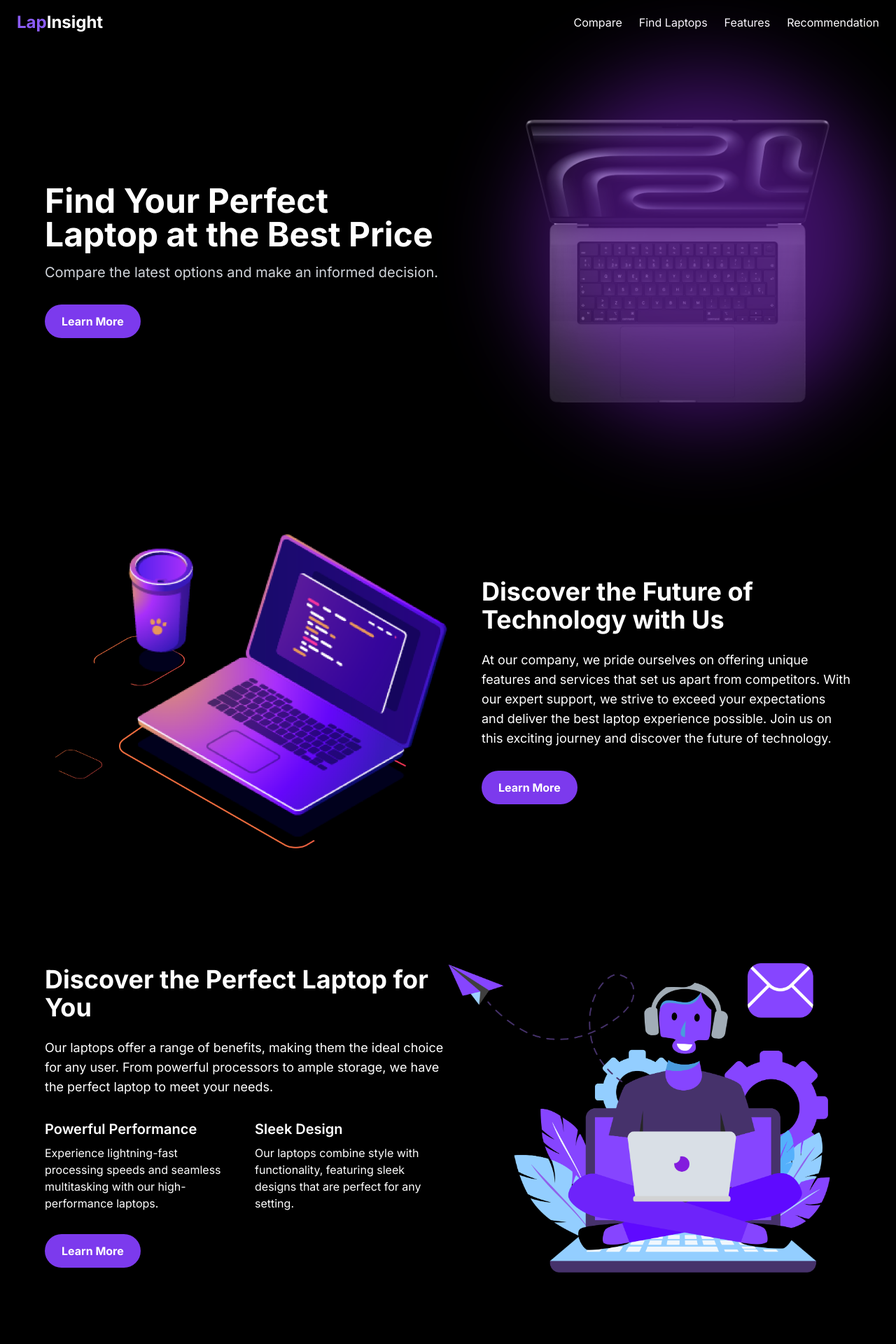
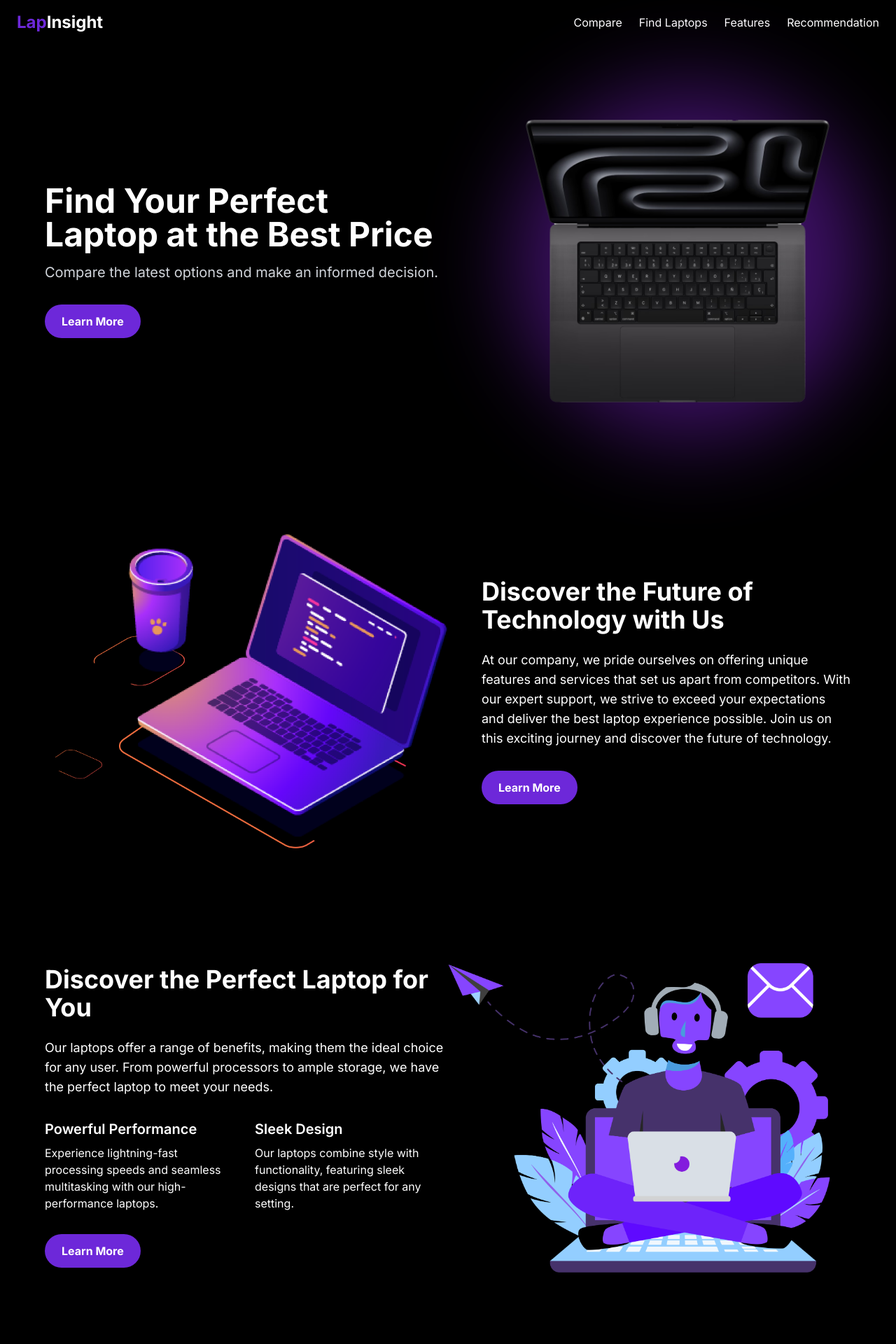
Before and after one commit to Panda-Abhisek/LapInsight, a Next.js app: page / in a window 1280 px wide. Shown: the top 1920 px of the page at 70% size. Built offline with nearby package versions, Linux system fonts and the light colour scheme.

Commit message:
change the colors to purple-700

```diff
--- a/src/components/CallToAction.jsx
+++ b/src/components/CallToAction.jsx
@@ -6,7 +6,7 @@ export default function CallToAction() {
       <div className="max-w-4xl mx-auto text-center">
         <h2 className="text-4xl font-bold mb-6">Find your perfect laptop today!</h2>
         <p className="text-xl mb-8">Discover the latest laptops with cutting-edge features and exceptional performance.</p>
-        <button className="bg-purple-600 hover:bg-purple-700 text-white font-bold py-3 px-6 rounded-full transition-colors">
+        <button className="bg-purple-700 hover:bg-purple-800 text-white font-bold py-3 px-6 rounded-full transition-colors">
           Learn More
         </button>
       </div>
--- a/src/components/Compare.jsx
+++ b/src/components/Compare.jsx
@@ -18,7 +18,7 @@ export default function Compare() {
               <p>Our laptops combine style with functionality, featuring sleek designs that are perfect for any setting.</p>
             </div>
           </div>
-          <button className="mt-8 bg-purple-600 hover:bg-purple-700 text-white font-bold py-3 px-6 rounded-full transition-colors">
+          <button className="mt-8 bg-purple-700 hover:bg-purple-800 text-white font-bold py-3 px-6 rounded-full transition-colors">
             Learn More
           </button>
         </div>
--- a/src/components/DiscoverTech.jsx
+++ b/src/components/DiscoverTech.jsx
@@ -11,7 +11,7 @@ export default function DiscoverTech() {
         <div className="lg:w-1/2 lg:pl-12">
           <h2 className="text-4xl font-bold mb-6">Discover the Future of Technology with Us</h2>
           <p className="text-lg mb-8">At our company, we pride ourselves on offering unique features and services that set us apart from competitors. With our expert support, we strive to exceed your expectations and deliver the best laptop experience possible. Join us on this exciting journey and discover the future of technology.</p>
-          <button className="bg-purple-600 hover:bg-purple-700 text-white font-bold py-3 px-6 rounded-full transition-colors">
+          <button className="bg-purple-700 hover:bg-purple-800 text-white font-bold py-3 px-6 rounded-full transition-colors">
             Learn More
           </button>
         </div>
--- a/src/components/Footer.jsx
+++ b/src/components/Footer.jsx
@@ -6,26 +6,26 @@ export default function Footer() {
     <footer className="bg-black py-12 px-6">
       <div className="max-w-6xl mx-auto grid grid-cols-1 md:grid-cols-2 lg:grid-cols-4 gap-8">
         <div>
-          <h3 className="text-2xl font-bold text-purple-500 mb-4">LapInsight</h3>
+          <h3 className="text-2xl font-bold text-purple-700 mb-4">LapInsight</h3>
           <p className="text-gray-400">Address: Berhampur, Ganjam, Odisha, IN, 761008</p>
           <p className="text-gray-400">Contact: lapinsight404@gmail.com</p>
         </div>
         <div>
           <h4 className="text-lg font-semibold mb-4">Quick Links</h4>
           <ul className="space-y-2">
-            <li><Link href="#" className="text-gray-400 hover:text-purple-500 transition-colors">Home</Link></li>
-            <li><Link href="#" className="text-gray-400 hover:text-purple-500 transition-colors">About</Link></li>
-            <li><Link href="#" className="text-gray-400 hover:text-purple-500 transition-colors">Services</Link></li>
-            <li><Link href="#" className="text-gray-400 hover:text-purple-500 transition-colors">Contact</Link></li>
+            <li><Link href="#" className="text-gray-400 hover:text-purple-700 transition-colors">Home</Link></li>
+            <li><Link href="#" className="text-gray-400 hover:text-purple-700 transition-colors">About</Link></li>
+            <li><Link href="#" className="text-gray-400 hover:text-purple-700 transition-colors">Services</Link></li>
+            <li><Link href="#" className="text-gray-400 hover:text-purple-700 transition-colors">Contact</Link></li>
           </ul>
         </div>
         <div>
           <h4 className="text-lg font-semibold mb-4">Follow Us</h4>
           <ul className="space-y-2">
-            <li><Link href="#" className="text-gray-400 hover:text-purple-500 transition-colors">Facebook</Link></li>
-            <li><Link href="#" className="text-gray-400 hover:text-purple-500 transition-colors">Twitter</Link></li>
-            <li><Link href="#" className="text-gray-400 hover:text-purple-500 transition-colors">Instagram</Link></li>
-            <li><Link href="#" className="text-gray-400 hover:text-purple-500 transition-colors">LinkedIn</Link></li>
+            <li><Link href="#" className="text-gray-400 hover:text-purple-700 transition-colors">Facebook</Link></li>
+            <li><Link href="#" className="text-gray-400 hover:text-purple-700 transition-colors">Twitter</Link></li>
+            <li><Link href="#" className="text-gray-400 hover:text-purple-700 transition-colors">Instagram</Link></li>
+            <li><Link href="#" className="text-gray-400 hover:text-purple-700 transition-colors">LinkedIn</Link></li>
           </ul>
         </div>
         <div>
@@ -33,7 +33,7 @@ export default function Footer() {
           <p className="text-gray-400 mb-4">Subscribe to our newsletter for the latest updates.</p>
           <form className="flex">
             <input type="email" placeholder="Your email" className="bg-gray-800 text-white px-4 py-2 rounded-l-full focus:outline-none focus:ring-2 focus:ring-purple-500" />
-            <button type="submit" className="bg-purple-600 hover:bg-purple-700 text-white px-4 py-2 rounded-r-full transition-colors">Subscribe</button>
+            <button type="submit" className="bg-purple-700 hover:bg-purple-800 text-white px-4 py-2 rounded-r-full transition-colors">Subscribe</button>
           </form>
         </div>
       </div>
--- a/src/components/Header.jsx
+++ b/src/components/Header.jsx
@@ -4,15 +4,15 @@ import Link from 'next/link'
 export default function Header() {
   return (
     <header className="bg-black py-4 px-6 flex justify-between items-center">
-      <Link href="/" className="text-2xl font-bold text-purple-500">
+      <Link href="/" className="text-2xl font-bold text-purple-700">
         Lap<span className="text-white">Insight</span>
       </Link>
       <nav>
         <ul className="flex space-x-6">
-          <li><Link href="/compare" className="hover:text-purple-500 transition-colors">Compare</Link></li>
-          <li><Link href="/find-laptops" className="hover:text-purple-500 transition-colors">Find Laptops</Link></li>
-          <li><Link href="/features" className="hover:text-purple-500 transition-colors">Features</Link></li>
-          <li><Link href="/recommendation" className="hover:text-purple-500 transition-colors">Recommendation</Link></li>
+          <li><Link href="/compare" className="hover:text-purple-700 transition-colors">Compare</Link></li>
+          <li><Link href="/find-laptops" className="hover:text-purple-700 transition-colors">Find Laptops</Link></li>
+          <li><Link href="/features" className="hover:text-purple-700 transition-colors">Features</Link></li>
+          <li><Link href="/recommendation" className="hover:text-purple-700 transition-colors">Recommendation</Link></li>
         </ul>
       </nav>
     </header>
--- a/src/components/Hero.jsx
+++ b/src/components/Hero.jsx
@@ -9,7 +9,7 @@ export default function Hero() {
         <div className="max-w-xl">
           <h1 className="text-5xl font-bold mb-4 text-white">Find Your Perfect Laptop at the Best Price</h1>
           <p className="text-xl mb-8 text-gray-300">Compare the latest options and make an informed decision.</p>
-          <button className="bg-purple-600 hover:bg-purple-700 text-white font-bold py-3 px-6 rounded-full transition-colors">
+          <button className="bg-purple-700 hover:bg-purple-800 text-white font-bold py-3 px-6 rounded-full transition-colors">
             Learn More
           </button>
         </div>
@@ -17,9 +17,9 @@ export default function Hero() {
         {/* Image with Blur Background */}
         <div className="relative hidden lg:block">
           {/* Purple Blur */}
-          <div className="absolute -top-10 -right-10 w-[500px] h-[500px] bg-[#7e22ce] rounded-full blur-3xl opacity-50"></div>
+          <div className="absolute -top-5 -right-5 w-[500px] h-[500px] bg-[#7e22ce] rounded-full blur-3xl opacity-50" style={{ zIndex: 1 }}></div>
           {/* Laptop Image */}
-          <Image src="/mac.png" alt="Laptop" width={500} height={300} />
+          <Image src="/mac.png" alt="Laptop" width={500} height={300} style={{ zIndex: 2, position: 'relative' }}/>
         </div>
       </div>
     </section>
--- a/src/components/Testimonials.jsx
+++ b/src/components/Testimonials.jsx
@@ -13,7 +13,7 @@ export default function Testimonials() {
             <Image src="/Review1.png" alt="John Doe" width={64} height={64} className="rounded-full mr-4" />
             <div className="text-left">
               <p className="font-semibold">John Doe</p>
-              <p className="text-purple-300">Web Developer</p>
+              <p className="text-purple-400">Web Developer</p>
             </div>
           </div>
         </div>
```
